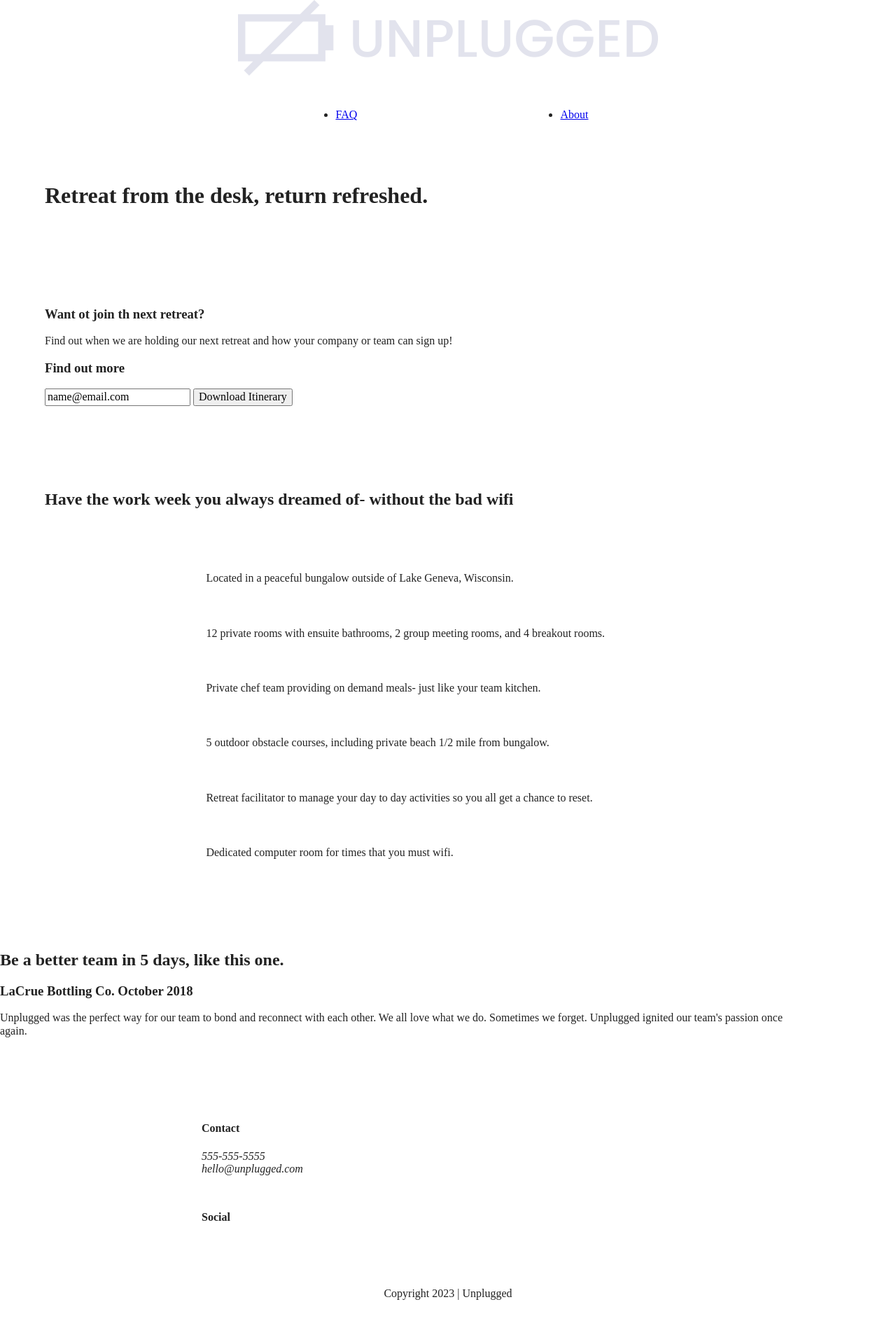
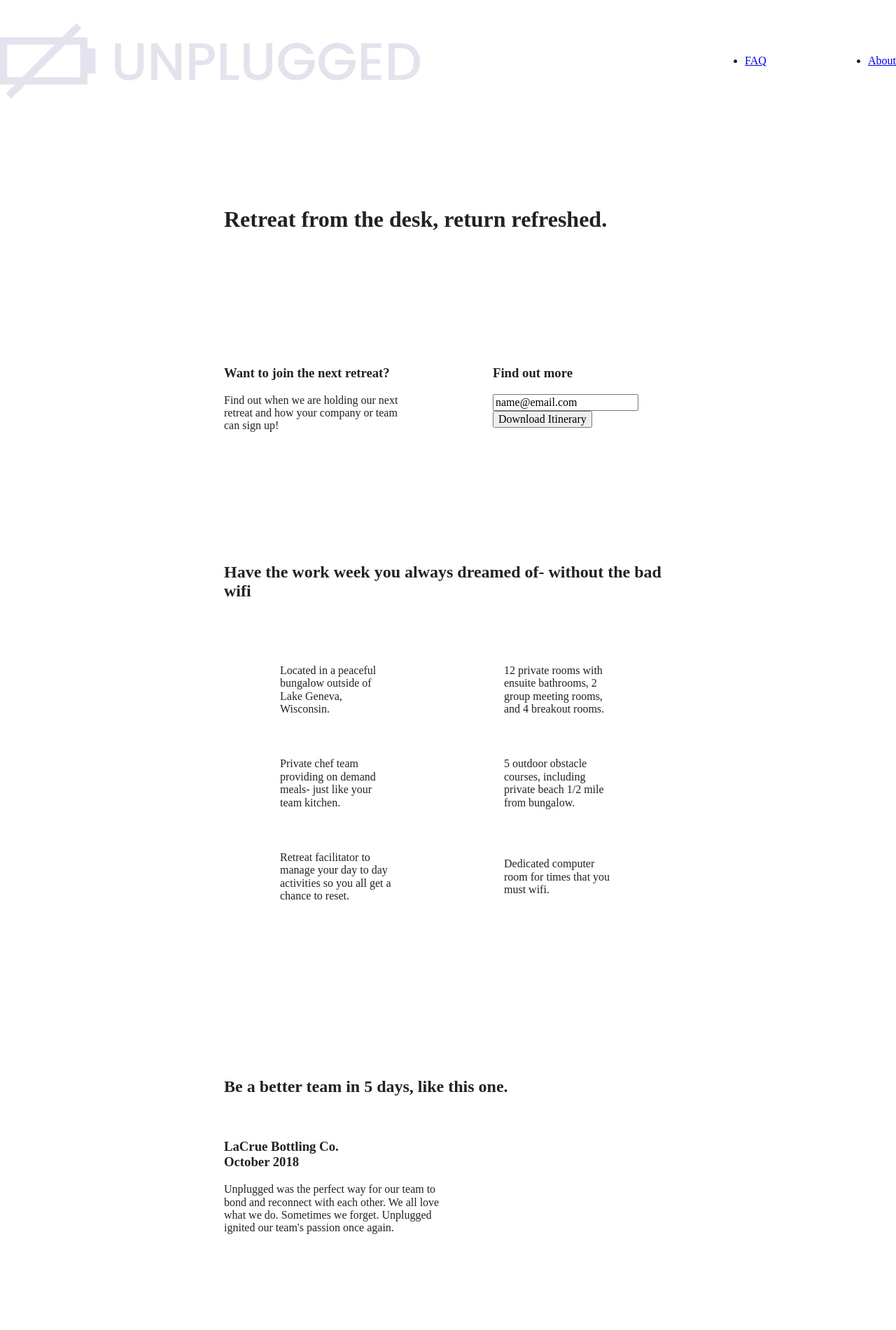
Before and after one commit to Dev-Wy/Unplugged, a website built with Parcel: page index.html in a window 1280 px wide. Shown: the top 1900 px of the page at 70% size. Before the commit the page ends 1878 px from the top, so only its background shows below. Built offline with nearby package versions, Linux system fonts and the light colour scheme.

Commit message:
Tablet css

```diff
--- a/css/main.css
+++ b/css/main.css
@@ -102,7 +102,7 @@ footer {
 }
 
 header {
-  padding: 15px 0x;
+  padding: 15px 0;
 }
 header .content-wrapper {
   margin: 0;
@@ -118,11 +118,11 @@ header .content-wrapper {
   height: 1px;
 }
 header nav {
-  width: 60%;
   display: flex;
   justify-content: space-around;
   align-items: center;
   flex-flow: row wrap;
+  width: 60%;
 }
 
 header nav ul {
@@ -131,21 +131,13 @@ header nav ul {
   width: 100%;
 }
 
+/* Footer */
 footer {
   flex-direction: column;
 }
 
-footer .content-wrapper {
-  width: 55%;
-  margin:50px 0;
-}
-/*
-footer h4 {
-  margin: 20px 0;
-}
-*/
 footer p {
-  margin:0;
+  margin: 0;
 }
 
 footer .content-wrapper {
@@ -211,8 +203,9 @@ input .button {
 }
 ***/
 /* Features */
+
 .features {
-  display:flex;
+  display: flex;
   justify-content: center;
   flex-flow: row wrap;
 }
@@ -222,7 +215,7 @@ input .button {
 }
 
 .features article {
-  width: 60%;
+  width: 63%;
   margin: 30px 0;
 }
 
@@ -236,22 +229,25 @@ input .button {
 .features p {
   margin: 0;
 }
+
 /* Reviews */
 
-.review {
-  display:flex;
-  justify-content: center;
+
+.reviews {
+  display: flex;
+  justify-content:center;
   flex-flow: row wrap;
 }
 
-.review h2 {
+.reviews h2 {
   margin-bottom: 40px;
 }
 
-.review h3 {
+.reviews h3 {
   width: 55%;
   margin: 20px 0;
 }
+
 /*==================================================================================
 About Page
 ==================================================================================*/
@@ -259,17 +255,24 @@ About Page
   display: flex;
   justify-content:center;
   align-items:center;
-  flex-flow:row wrap;
+  flex-flow: row wrap;
 }
+
+/*.mission-content p{
+  width: 45%;
+}*/
 
 .contact-section {
   display: flex;
-  justify-content:center;
-  align-items:center;
-  flex-flow:row wrap;
+  justify-content: center;
+  align-items: center;
+  flex-flow: row wrap;
 }
 
 .contact-content p {
+ /* display: flex;
+  justify-content: space-between;
+  align-items: center; */
   margin: 0;
 }
 /*==================================================================================
@@ -285,7 +288,7 @@ FAQ Page
 .faq .content-wrapper {
   margin: 50px 0 0 0;
   display: flex;
-  justify-content:center;
+  justify-content: center;
   align-items:center;
   flex-flow:row wrap;
 }
@@ -293,9 +296,10 @@ FAQ Page
   margin-bottom: 40px;
 }
 
-.faq .question {
+.faq-content {
   margin-bottom: 50px;
 }
+
 /* ==========================================================================
    Helper classes
    ========================================================================== */
@@ -384,17 +388,169 @@ FAQ Page
    Modify as content requires.
    ========================================================================== */
 
-@media only screen and (min-width: 35em) {
-  /* Style adjustments for viewports that meet the condition */
+@media only screen and (min-width:768px) {
+  /*Tablet styles here*/
+
+/* General styles */
+
+.content-wrapper {
+  width: 640px;
+  margin: 100px 0;
 }
 
-@media print,
-  (-webkit-min-device-pixel-ratio: 1.25),
-  (min-resolution: 1.25dppx),
-  (min-resolution: 120dpi) {
-  /* Style adjustments for high resolution devices */
+/* Header */
+
+header {
+  justify-content:space-around;
+  padding: 33px 0;
 }
 
+header .content-wrapper {
+  width: 100%;
+  justify-content: space-between;
+}
+
+/*header img {
+  width: 30%;
+}*/
+
+header nav {
+  width: 20%;
+}
+
+header nav ul {
+  justify-content:space-between;
+}
+
+.header-divider {
+ /* width:35%;*/
+  display: none;
+}
+
+/* Footer */
+footer .content-wrapper {
+  width: 65%;
+  margin: 100px 0;
+}
+
+.footer-content {
+  width:80%;
+  display: flex;
+  justify-content: space-between;
+  align-items: center;
+}
+
+footer .contact {
+  margin-bottom: 0;
+}
+
+footer .copyright {
+  width: 100%;
+  display: flex;
+  justify-content: center;
+}
+
+/* Hero Area */
+
+
+/*.hero-area {
+  height: 600px;
+}
+
+.hero-area h1 {
+  margin: 0;
+}*/
+
+/* Aside*/
+
+aside .content-wrapper {
+  margin: 50px 0;
+  display: flex;
+  justify-content: space-between;
+  flex-flow: row wrap;
+}
+
+aside .content-wrapper .form-description,
+aside .content-wrapper .form {
+    width: 40%;
+    margin: 0;
+}
+
+/* Features*/
+
+.features article {
+  display: flex;
+  justify-content:center;
+  align-items: center;
+  flex-flow: column wrap;
+  flex-basis: 50%;
+}
+
+.features .features-item-description {
+  width: 50%;
+}
+
+/* Reviews */
+/*.reviews .content-wrapper {
+  display:flex;
+  justify-content:space-between;
+  flex-wrap: wrap;
+}
+
+.reviews h2 {
+  width: 80%;
+}*/
+
+.reviews article {
+  display: flex;
+  justify-content:space-between;
+}
+
+.reviews article div {
+  width: 49%;
+}
+
+/****** Tablet About Page ******/
+.mission-content{
+  display: flex;
+  justify-content: space-between;
+  align-items: center;
+  padding-top: 20px;
+  flex-wrap: wrap;
+}
+
+.mission-content h2 {
+  width: 100%;
+}
+.mission-content p {
+  width: 45%;
+}
+
+.contact-section .content-wrapper h2 {
+  width: 80%;
+}
+
+.contact-content {
+  display: flex;
+  justify-content: space-between;
+  align-items: flex-start;
+}
+
+/****** Tablet Faq Page ******/
+.faq .content-wrapper {
+  justify-content: space-between;
+}
+.faq-content {
+  flex-basis: 45%;
+}
+
+.faq h2 {
+  width: 100%;
+}
+}
+@media only screen and (min-width: 1200px) {
+  /*Desktop styles here*/
+}
 /* ==========================================================================
    Print styles.
    Inlined to avoid the additional HTTP request:
--- a/index.html
+++ b/index.html
@@ -51,7 +51,7 @@
     <aside>
       <div class="content-wrapper">
         <div class="form-description">
-          <h3>Want ot join th next retreat?</h3>
+          <h3>Want to join the next retreat?</h3>
           <p>Find out when we are holding our next retreat and how your company or team can sign up!</p>
         </div>
         <div class="form">
@@ -72,7 +72,8 @@
           </article>
           <article>
             <p class="fontawesome-icon"></p>
-            <p class="features-item-descrption"> 12 private rooms with ensuite bathrooms, 2 group meeting rooms, and 4 breakout rooms.</p>            </article>
+            <p class="features-item-description"> 12 private rooms with ensuite bathrooms, 2 group meeting rooms, and 4 breakout rooms.</p>
+          </article>
           <article>
             <p class="fontawesome-icon"></p>
             <p class="features-item-description"> Private chef team providing on demand meals- just like your team kitchen.</p>
```
Also changed, not shown: about/index.html (+4 -5 lines), faq/index.html (+14 -18 lines).
